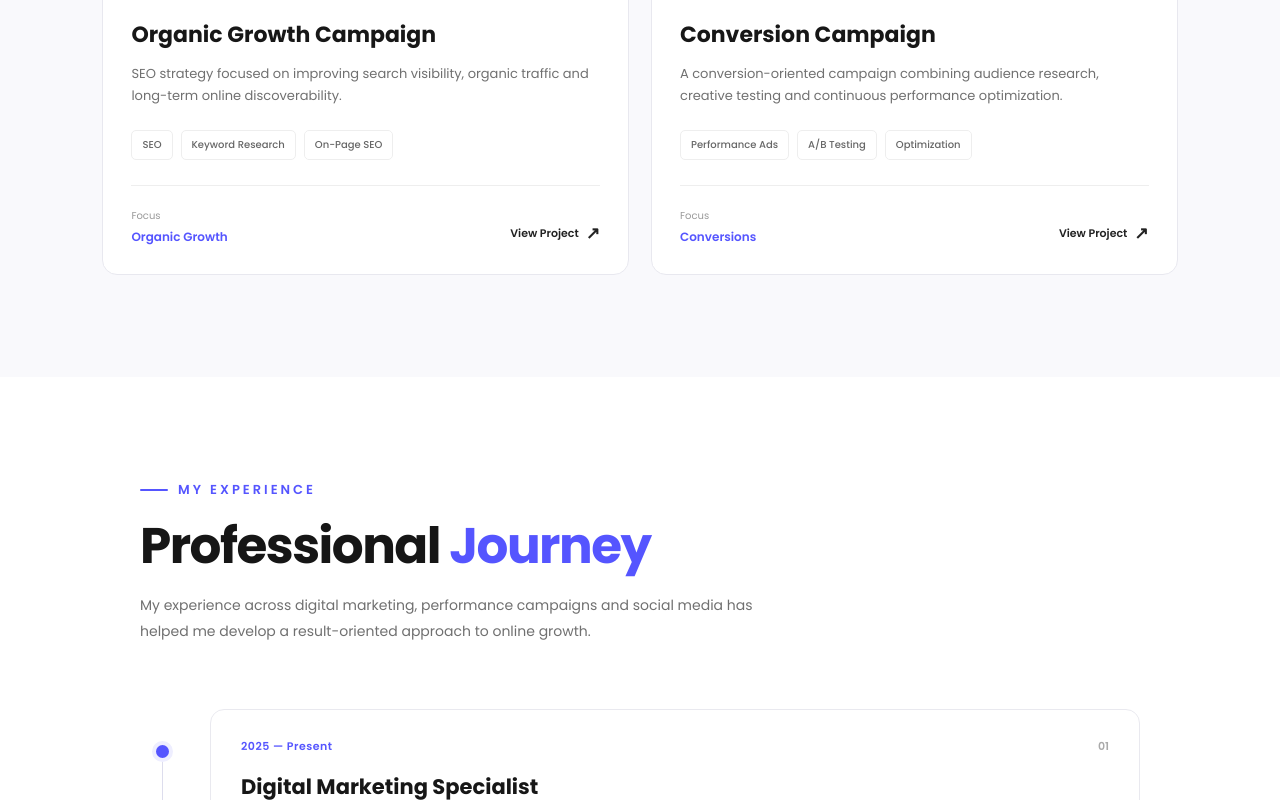
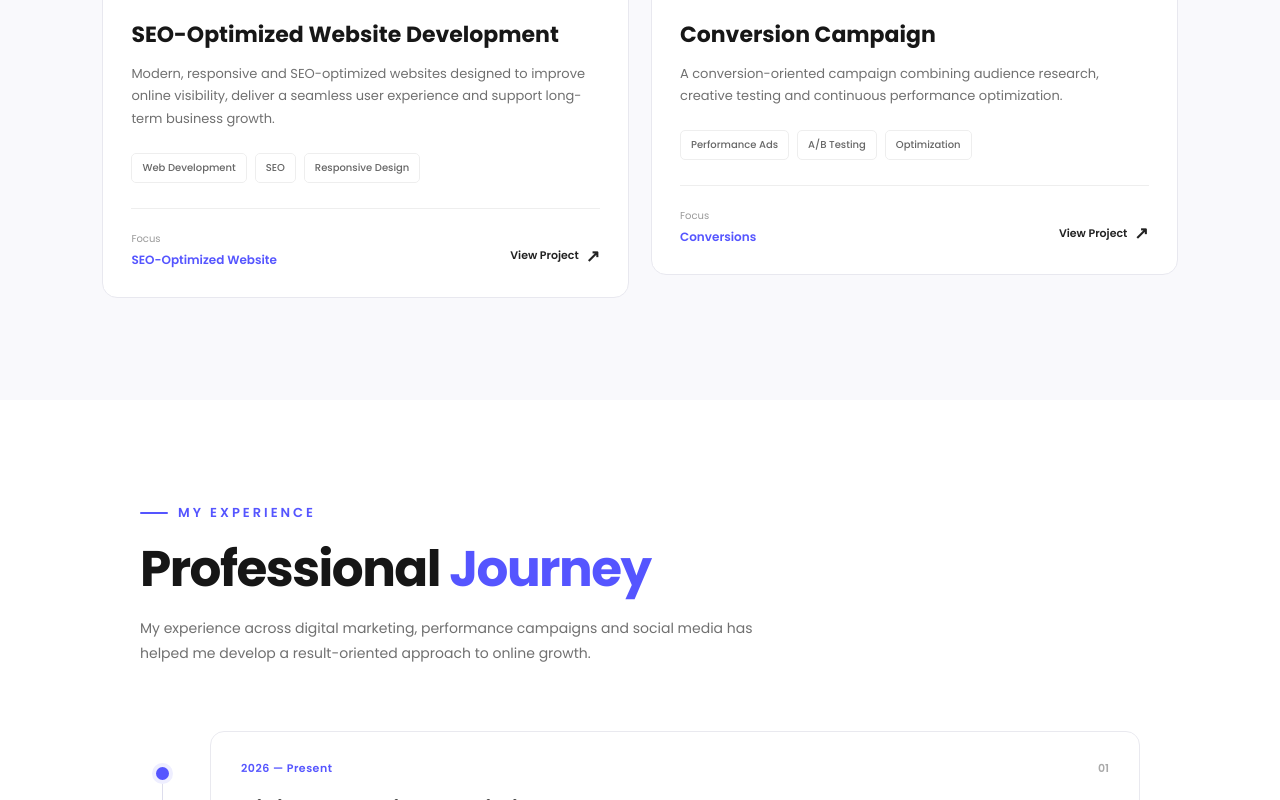
Before and after one commit to grevintogadiya/grevin-portfolio, a React (Create React App) app in the folder My-Portfolio-main/: page / in a window 1280 px wide. Shown: the part 4440-5240 px from the top of the page. Built offline with nearby package versions, Linux system fonts and the light colour scheme.

Commit message:
Update portfolio website

```diff
--- a/My-Portfolio-main/src/Components/Experience/Experience.jsx
+++ b/My-Portfolio-main/src/Components/Experience/Experience.jsx
@@ -4,7 +4,7 @@ import "./Experience.css";
 function Experience() {
   const experiences = [
     {
-      year: "2025 — Present",
+      year: "2026 — Present",
       role: "Digital Marketing Specialist",
       company: "Freelance / Independent",
       description:
@@ -12,7 +12,7 @@ function Experience() {
       skills: ["Meta Ads", "Google Ads", "SEO", "Lead Generation"],
     },
     {
-      year: "2025 — Present",
+      year: "2026 — Present",
       role: "Performance Marketing",
       company: "Digital Marketing Projects",
       description:
@@ -25,7 +25,7 @@ function Experience() {
       ],
     },
     {
-      year: "2025 — Present",
+      year: "2026 — Present",
       role: "Social Media & Marketing",
       company: "Freelance Projects",
       description:
--- a/My-Portfolio-main/src/Components/Work/Work.jsx
+++ b/My-Portfolio-main/src/Components/Work/Work.jsx
@@ -25,13 +25,13 @@ function Work() {
     },
     {
       number: "03",
-      category: "SEO",
-      title: "Organic Growth Campaign",
+      category: "WEBSITE DEVELOPMENT",
+      title: "SEO-Optimized Website Development",
       description:
-        "SEO strategy focused on improving search visibility, organic traffic and long-term online discoverability.",
-      tags: ["SEO", "Keyword Research", "On-Page SEO"],
-      result: "Organic Growth",
-      link: "#",
+        "Modern, responsive and SEO-optimized websites designed to improve online visibility, deliver a seamless user experience and support long-term business growth.",
+      tags: ["Web Development", "SEO", "Responsive Design"],
+      result: "SEO-Optimized Website",
+      link: "http://www.bharattradeinternational.com/",
     },
     {
       number: "04",
```
